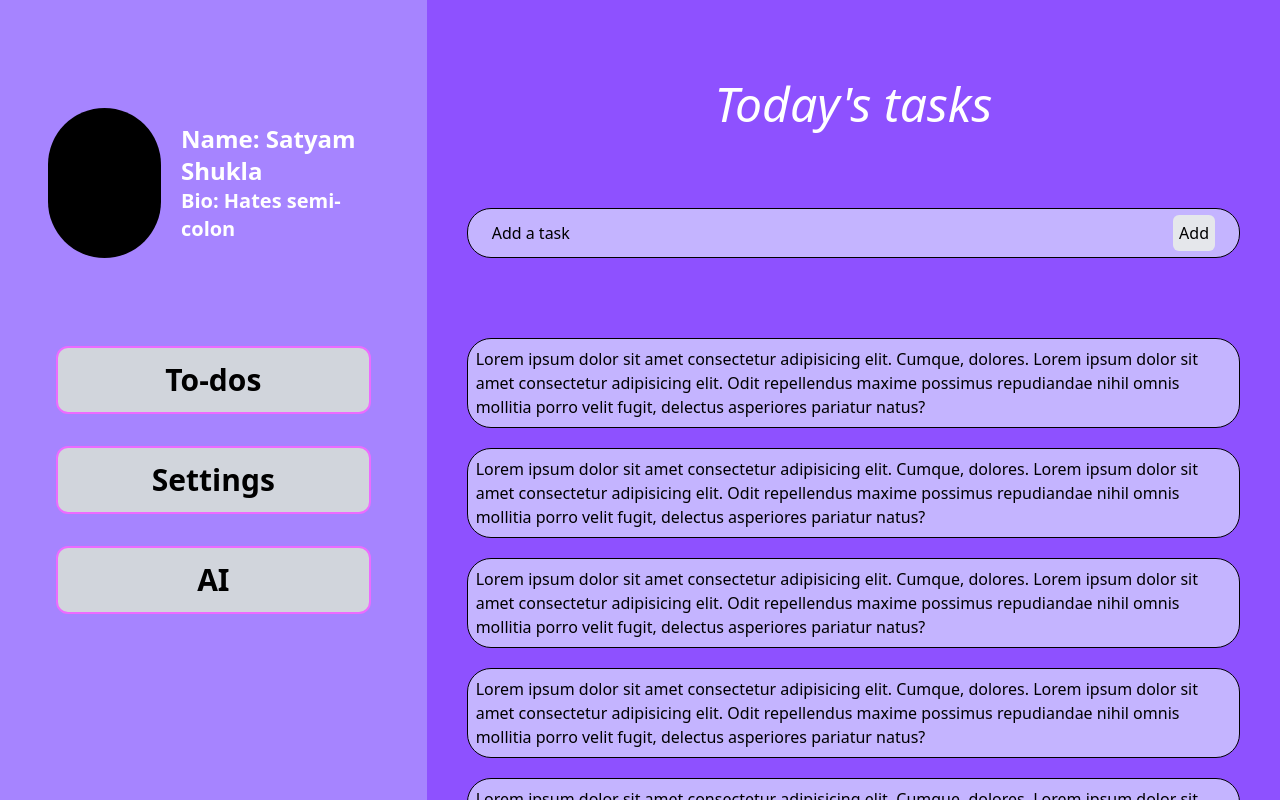
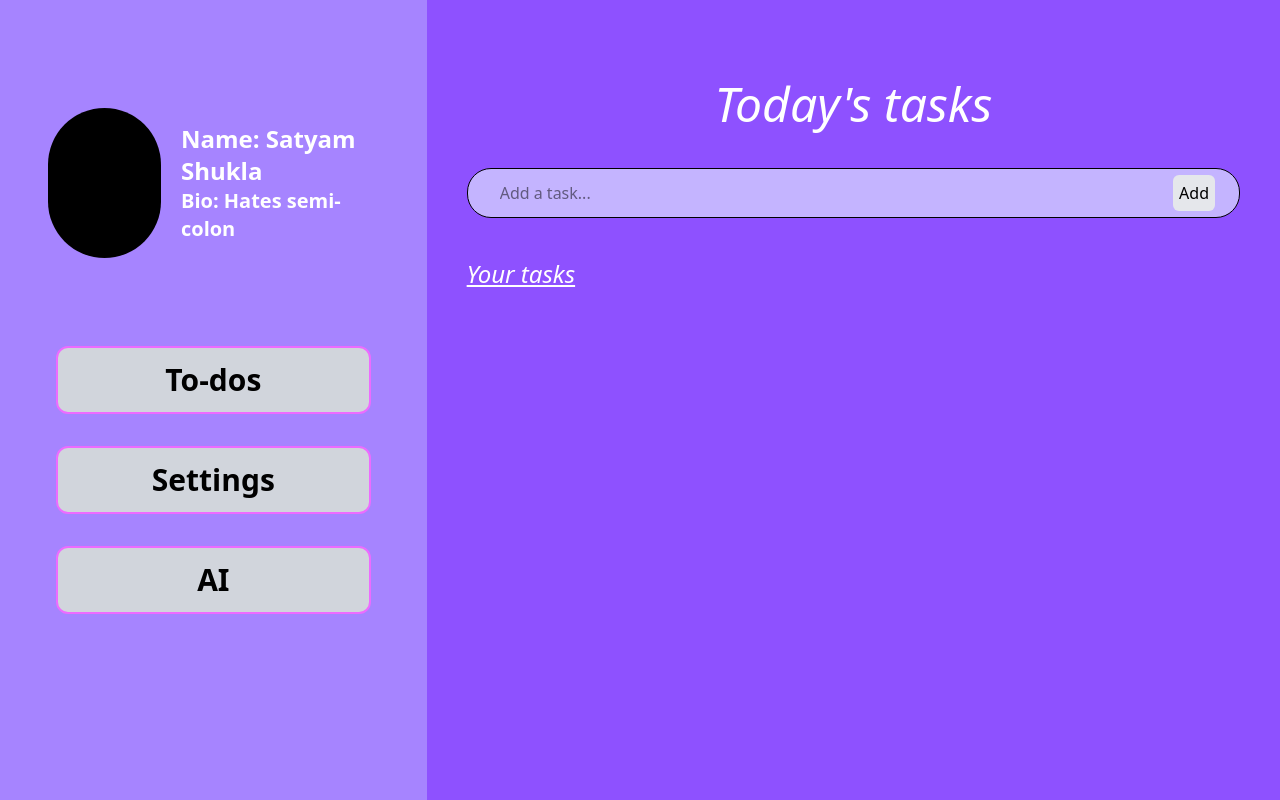
Before and after one commit to TheGoodCoder12/To-do-list, a React (Vite) app in the folder todolist/: page / in a window 1280 px wide. Built offline with nearby package versions, Linux system fonts and the light colour scheme.

Commit message:
working on functionalities, facing bugs while refreshing

```diff
--- a/todolist/src/assets/components/ToDoApp.jsx
+++ b/todolist/src/assets/components/ToDoApp.jsx
@@ -1,19 +1,68 @@
 import React from 'react'
+import { useState,useEffect } from 'react';
 
 const ToDoApp = () => {
+    const [task, setTask] = useState("");
+    const [tasksArray, setTasksArray] = useState([])
+
+    useEffect(() => {
+        const storedTasks=JSON.parse(localStorage.getItem("tasks"))
+        if(storedTasks) setTasksArray(storedTasks);
+    }, [])
+
+    useEffect(() => {
+        localStorage.setItem("tasks",JSON.stringify(tasksArray))
+    }, [tasksArray])
+
+
+
+    function handleAdd(event) {
+        setTasksArray([...tasksArray, { task, isCompleted: false }])
+    }
+    function handleEdit() {
+
+    }
+    function handleDelete() {
+
+    }
+    function handleChange(e) {
+        setTask(e.target.value)
+    }
+    function handleCheckBox(index) {
+        setTasksArray(tasksArray.map((task, i) =>
+            i === index ? { ...task, isCompleted: !task.isCompleted } : task
+        ));
+    }
+
     return (
-        <div className='bg-violet-500 w-2/3 my-auto h-screen flex flex-col gap-20' >
+        <div className='bg-violet-500 w-2/3 my-auto h-screen flex flex-col gap-10' >
             <div className='text-5xl italic  text-white justify-center flex flex-col items-center mt-20 '>Today's tasks</div>
             <div className="todo flex justify-between items-center border rounded-3xl bg-violet-300 p-6 h-3 mx-10 text-wrap cursor-pointer transition-all duration-200 ">
-                <span>Add a task</span>
-                <button className='bg-gray-200 rounded-md p-1.5 cursor-pointer hover:scale-105'>Add</button>
+                <input className='w-full m-2 focus:outline-none' placeholder='Add a task...' type="text" onChange={handleChange} />
+                <button className='bg-gray-200 rounded-md p-1.5 cursor-pointer hover:scale-105' onClick={handleAdd}>Add</button>
             </div>
-            <div className="todos flex flex-col gap-5 overflow-y-scroll">
+            <div className='text-white text-2xl mx-10  italic underline'><span>
+                Your tasks</span></div>
+            <div className="todos flex flex-col gap-5">
+                {tasksArray.map((item, index) => (
+                    <div key={index} className='border rounded-3xl bg-violet-300 border-none mx-10 text-wrap transition-all duration-200 flex justify-center items-center'>
+                        <input type="checkbox" className='rounded-full' checked={item.isCompleted} onChange={() => handleCheckBox(index)} />
+                        <div className={`todo text-justify w-4/5 p-2 mr-10 ${item.isCompleted ? "line-through" : ""}`}>
+                            {item.task}
+                        </div>
+                        <div className='flex flex-col justify-center'>
+                            <button className='p-2 hover:scale-105 cursor-pointer rounded-md border-none bg-white text-black m-2 w-20' onClick={handleEdit}>Edit</button>
+                            <button className='p-2 hover:scale-105 cursor-pointer rounded-md border-none bg-white text-black m-2 w-20' onClick={handleDelete}>Delete</button>
+                        </div>
+                    </div>
+                ))}
+
+
+
+                {/* <div className="todo border rounded-3xl bg-violet-300 p-2 mx-10 text-wrap cursor-pointer hover:scale-105 transition-all duration-200">Lorem ipsum dolor sit amet consectetur adipisicing elit. Cumque, dolores. Lorem ipsum dolor sit amet consectetur adipisicing elit. Odit repellendus maxime possimus repudiandae nihil omnis mollitia porro velit fugit, delectus asperiores pariatur natus?</div>
                 <div className="todo border rounded-3xl bg-violet-300 p-2 mx-10 text-wrap cursor-pointer hover:scale-105 transition-all duration-200">Lorem ipsum dolor sit amet consectetur adipisicing elit. Cumque, dolores. Lorem ipsum dolor sit amet consectetur adipisicing elit. Odit repellendus maxime possimus repudiandae nihil omnis mollitia porro velit fugit, delectus asperiores pariatur natus?</div>
                 <div className="todo border rounded-3xl bg-violet-300 p-2 mx-10 text-wrap cursor-pointer hover:scale-105 transition-all duration-200">Lorem ipsum dolor sit amet consectetur adipisicing elit. Cumque, dolores. Lorem ipsum dolor sit amet consectetur adipisicing elit. Odit repellendus maxime possimus repudiandae nihil omnis mollitia porro velit fugit, delectus asperiores pariatur natus?</div>
-                <div className="todo border rounded-3xl bg-violet-300 p-2 mx-10 text-wrap cursor-pointer hover:scale-105 transition-all duration-200">Lorem ipsum dolor sit amet consectetur adipisicing elit. Cumque, dolores. Lorem ipsum dolor sit amet consectetur adipisicing elit. Odit repellendus maxime possimus repudiandae nihil omnis mollitia porro velit fugit, delectus asperiores pariatur natus?</div>
-                <div className="todo border rounded-3xl bg-violet-300 p-2 mx-10 text-wrap cursor-pointer hover:scale-105 transition-all duration-200">Lorem ipsum dolor sit amet consectetur adipisicing elit. Cumque, dolores. Lorem ipsum dolor sit amet consectetur adipisicing elit. Odit repellendus maxime possimus repudiandae nihil omnis mollitia porro velit fugit, delectus asperiores pariatur natus?</div>
-                <div className="todo border rounded-3xl bg-violet-300 p-2 mx-10 text-wrap cursor-pointer hover:scale-105 transition-all duration-200">Lorem ipsum dolor sit amet consectetur adipisicing elit. Cumque, dolores. Lorem ipsum dolor sit amet consectetur adipisicing elit. Odit repellendus maxime possimus repudiandae nihil omnis mollitia porro velit fugit, delectus asperiores pariatur natus?</div>
+                <div className="todo border rounded-3xl bg-violet-300 p-2 mx-10 text-wrap cursor-pointer hover:scale-105 transition-all duration-200">Lorem ipsum dolor sit amet consectetur adipisicing elit. Cumque, dolores. Lorem ipsum dolor sit amet consectetur adipisicing elit. Odit repellendus maxime possimus repudiandae nihil omnis mollitia porro velit fugit, delectus asperiores pariatur natus?</div> */}
             </div>
         </div>
     )
```
